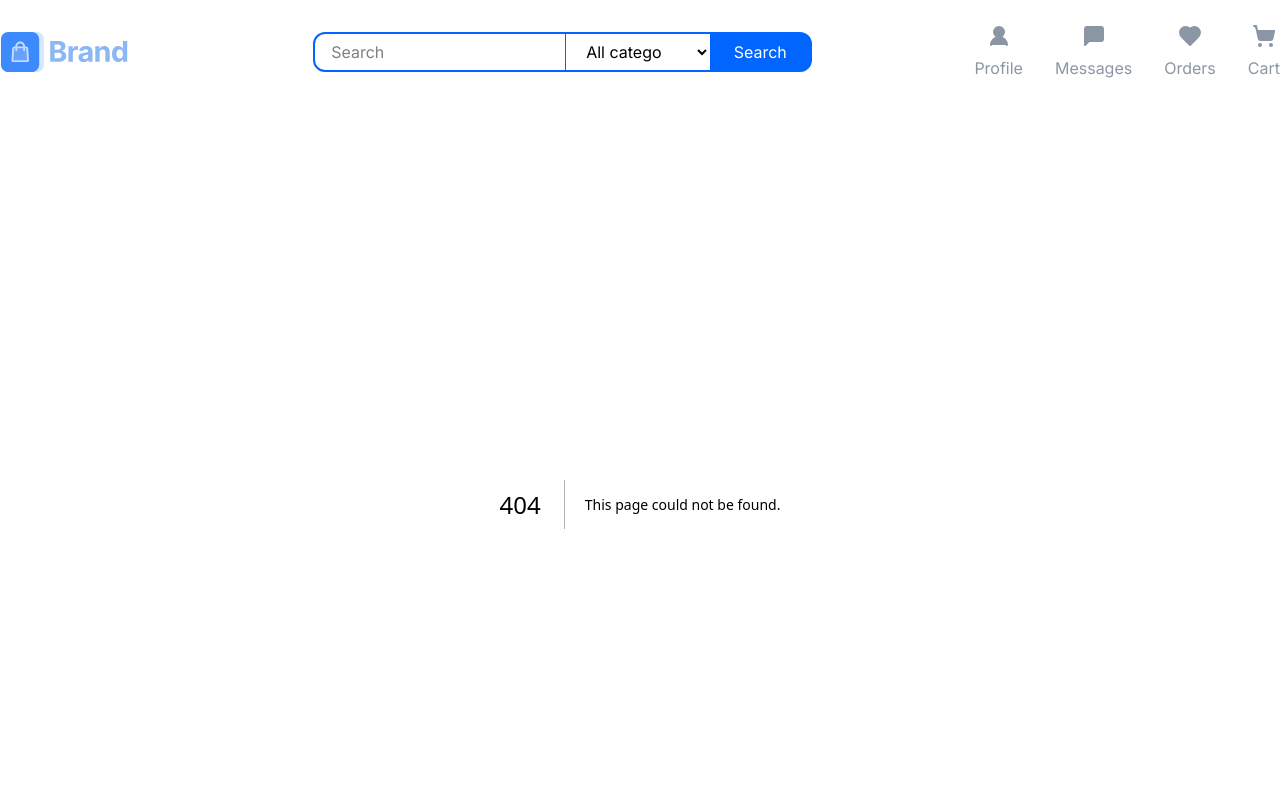
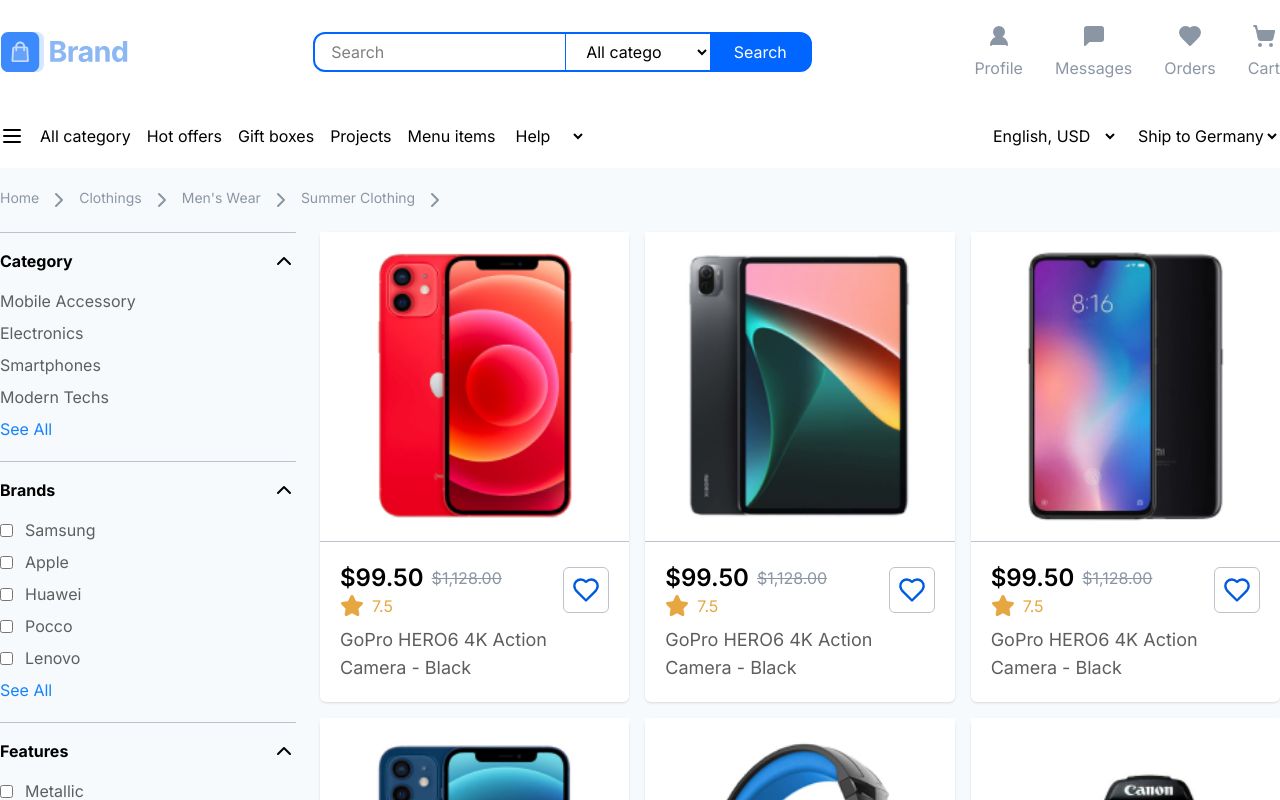
Before and after one commit to SouleymaneSy7/ecommerce-frontend-design, a Next.js app: page /products in a window 1280 px wide. Before the commit this address had no page. Shown: the top 800 px of the page. Built offline with nearby package versions, Linux system fonts and the light colour scheme.

Commit message:
feat: add the products listing page

```diff
--- /dev/null
+++ b/src/app/products/page.tsx
@@ -0,0 +1,23 @@
+import Container from "@/components/common/Container";
+import Newsletter from "@/components/layouts/Newsletter";
+import ProductsBreadCrumbs from "@/components/layouts/ProductsBreadCrumbs";
+import ProductsList from "@/components/layouts/ProductsList";
+import ProductsSideBar from "@/components/layouts/ProductsSideBar";
+import SingleNav from "@/components/layouts/SingleNav";
+import { useProducts } from "@/hooks/useProducts";
+
+const page = () => {
+  return (
+    <main className="bg-[#f7fafc]">
+      <SingleNav />
+      <ProductsBreadCrumbs />
+      <Container as={"section"} className="grid grid-cols-4">
+        <ProductsSideBar />
+        <ProductsList />
+      </Container>
+      <Newsletter />
+    </main>
+  );
+};
+
+export default page;
```
